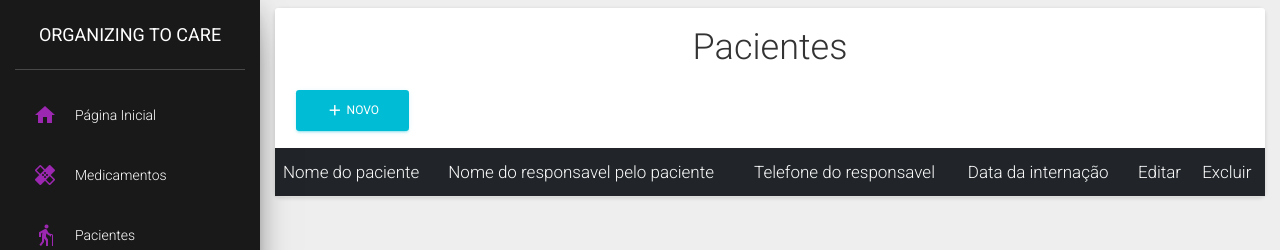
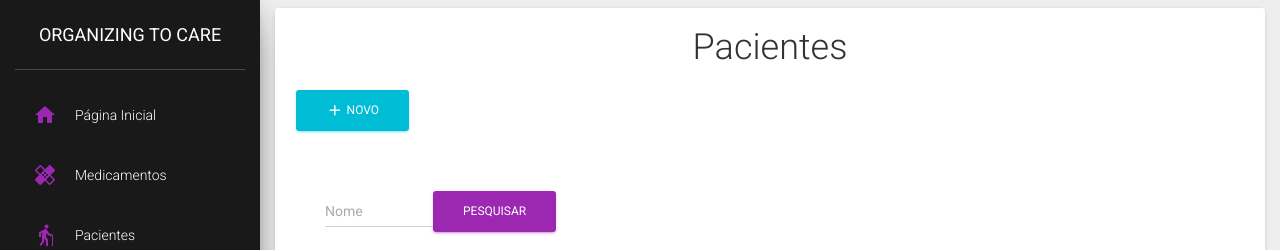
Before and after one commit to MagnoBelloni/OrganizingToCare, a Flask app: page /paciente in a window 1280 px wide. Shown: the top 250 px of the page. Run offline with Flask 2, Linux system fonts and the light colour scheme; data that the repository does not hold is empty; some libraries are stand-ins or nearby versions.

Commit message:
Feature/filtro (#12)
* filtro, ainda não funcionando, mas com estrutura criada

* filtro, ainda não funcionando, mas com estrutura criada

* Correção do filtro de Pacientes

* Finalizado filtro medicamento

* Filtro case insensitive

Co-authored-by: Leoads99 <leosouza-3799@hotmail.com>

```diff
--- a/organizingtocare/app/controllers/paciente.py
+++ b/organizingtocare/app/controllers/paciente.py
@@ -66,3 +66,12 @@ def excluir_paciente(id):
     db.session.delete(medicamento)
     db.session.commit()
     return redirect(url_for("index_pacientes"))
+
+@app.route("/paciente/buscar", methods=["GET"])
+def buscar_paciente():
+    nome = request.args['nome']
+
+    search = "%{}%".format(nome)
+    pacientes = Paciente.query.filter(Paciente.nome.ilike(search)).all()
+
+    return render_template("paciente/index.html", pacientes=pacientes)
--- a/organizingtocare/app/models/medicamento_estoque.py
+++ b/organizingtocare/app/models/medicamento_estoque.py
@@ -10,7 +10,7 @@ class MedicamentoEstoque(db.Model):
     lote = db.Column(db.String, nullable=False)
     nomePessoaTrouxeMedicamento = db.Column(db.String, nullable=False)
 
-    medicamento_estoque_registro_association = db.relationship('MedicamentoEstoqueRegistro', order_by='MedicamentoEstoqueRegistro.dataRegistro.desc()')
+    medicamento_estoque_registro_association = db.relationship('MedicamentoEstoqueRegistro', viewonly=True,order_by='MedicamentoEstoqueRegistro.dataRegistro.desc()')
 
     def __init__(self, medicamentoPacienteId, dataVencimento, quantidade, quantidadeInicial, lote, nomePessoaTrouxeMedicamento):
         self.medicamentoPacienteId = medicamentoPacienteId
--- a/organizingtocare/app/models/medicamento_paciente.py
+++ b/organizingtocare/app/models/medicamento_paciente.py
@@ -8,7 +8,7 @@ class MedicamentoPaciente(db.Model):
     quantidadeEsperada = db.Column(db.Integer, nullable=False)
     unidadeDeMedida = db.Column(db.String(40), nullable=False)
 
-    medicamento_estoque_association = db.relationship('MedicamentoEstoque', back_populates="MedicamentoPaciente", order_by="MedicamentoEstoque.dataVencimento.asc()")
+    medicamento_estoque_association = db.relationship('MedicamentoEstoque', viewonly=True, order_by="MedicamentoEstoque.dataVencimento.asc()")
 
 
     def __init__(self, medicamentoId, pacienteId, quantidadeEsperada, unidadeDeMedida):
--- a/organizingtocare/app/models/pacientes.py
+++ b/organizingtocare/app/models/pacientes.py
@@ -16,7 +16,7 @@ class Paciente(db.Model):
     dataInternacao = db.Column(db.DateTime, nullable=False)
     dataCriacao = db.Column(db.DateTime, default=dataCriacaoFormatada)
 
-    medicamento_paciente_association = db.relationship('MedicamentoPaciente', back_populates="Paciente")
+    medicamento_paciente_association = db.relationship('MedicamentoPaciente', viewonly=True)
 
     def __init__(self, nome, dataNascimento, altura, peso, nomeResponsavel, telefoneResponsavel, dataInternacao):
         self.nome = nome
--- a/organizingtocare/app/templates/paciente/index.html
+++ b/organizingtocare/app/templates/paciente/index.html
@@ -10,7 +10,18 @@
       <i class="material-icons">add</i>
       Novo
     </a>
+    <div class="col-sm-5">
+        <form class="form-inline mt-5" method="GET" action="/paciente/buscar">
+          <div class="col-sm-12 col-lg-4 form-group">
+            <label for="nome" class="bmd-label-floating">Nome</label>
+            <input type="text" class="form-control" name="nome" id="nome">
+          </div>
+          <button type="submit" class="btn btn-primary">Pesquisar</button>
+        </form>
+    </div>
+
   </div>
+
   <!-- table  -->
   <div class="table-responsive">
     <table class="table text-nowrap mb-0">
```
Also changed, not shown: organizingtocare/app/__init__.py (+5 -5 lines), organizingtocare/app/controllers/medicamento.py (+9 -0 lines), organizingtocare/app/templates/medicamento/index.html (+10 -0 lines).
